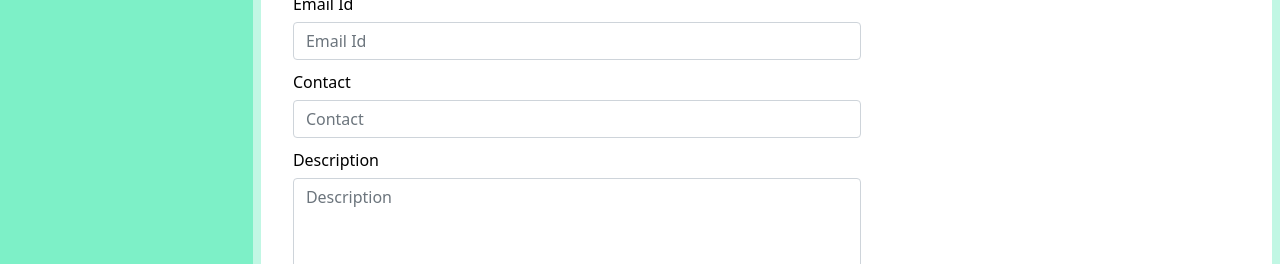
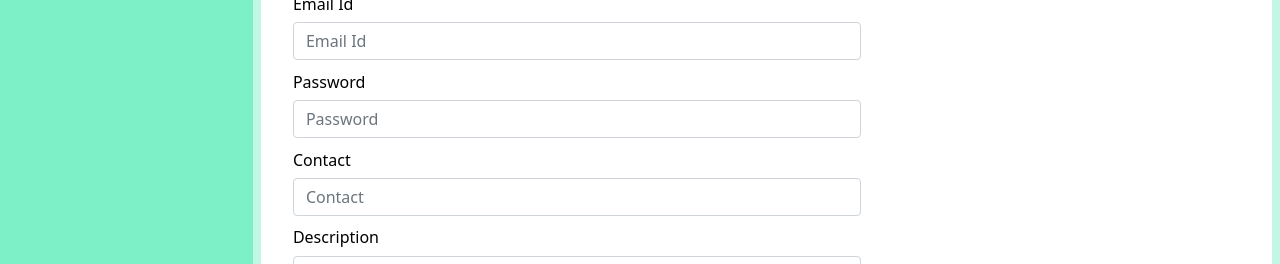
Before and after one commit to NithinBalasubramanian/pingifbulk_front, a React (Create React App) app: page /consumer-management-form/1 in a window 1280 px wide. Shown: the part 536-800 px from the top of the page. Built offline with nearby package versions, Linux system fonts and the light colour scheme; no server answers; sample sign-in values are in the browser's storage.

Commit message:
feat: adding password for customer

```diff
--- a/src/Container/ConsumerManagement/ConsumerForm.js
+++ b/src/Container/ConsumerManagement/ConsumerForm.js
@@ -14,6 +14,7 @@ const ConsumerForm = () => {
     middleName: '',
     lastName: '',
     mailId: '',
+    password: '',
     contact: '',
     description: ''
   }
@@ -133,6 +134,11 @@ const ConsumerForm = () => {
             defaultValue={formState.mailId}
             name="mailId" type="text" />
           <Input
+              changeHandle={changeHandle}
+              label="Password"
+              defaultValue={formState.password}
+              name="password" type="password" />
+          <Input
             changeHandle={changeHandle}
             label="Contact"
             defaultValue={formState.contact}
```
